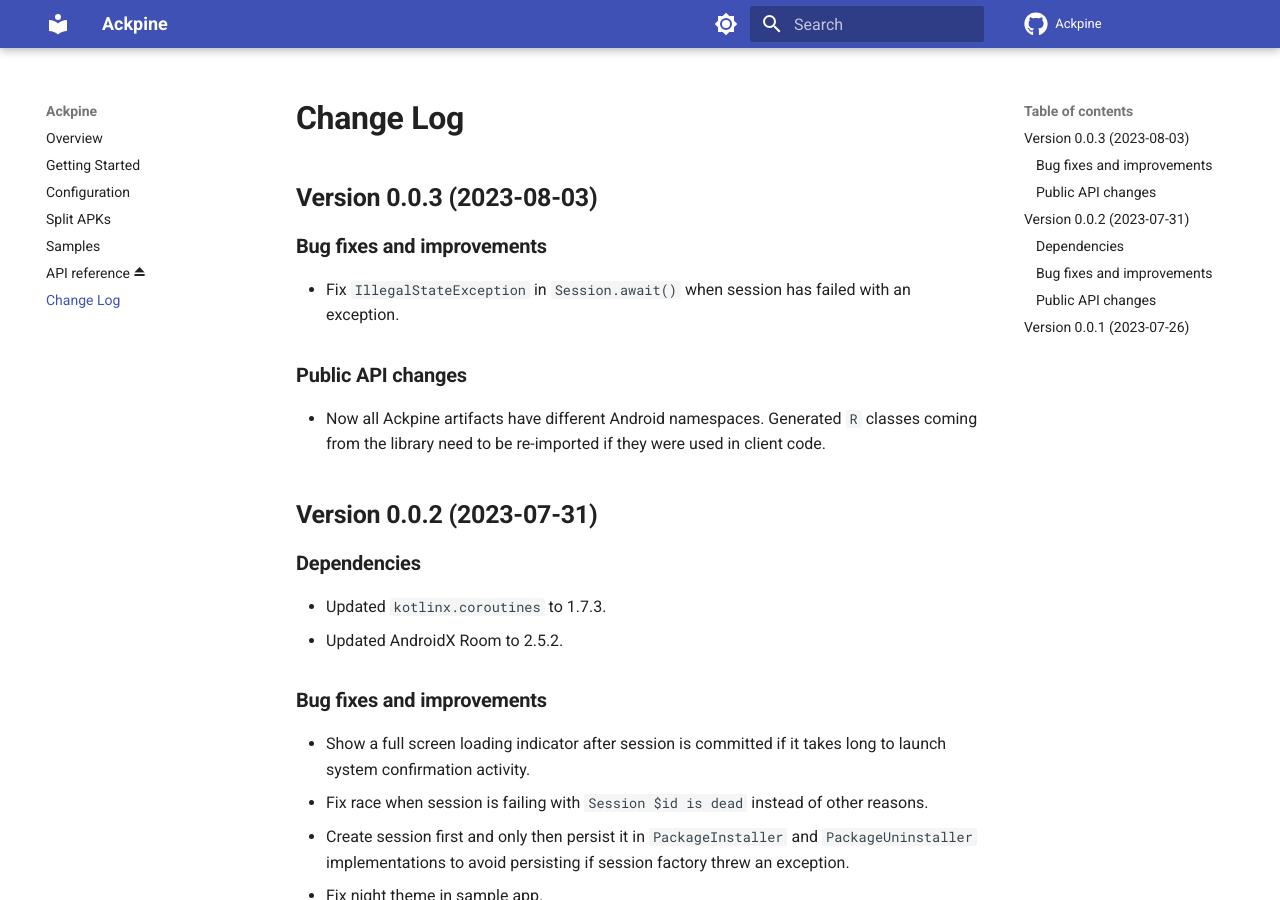
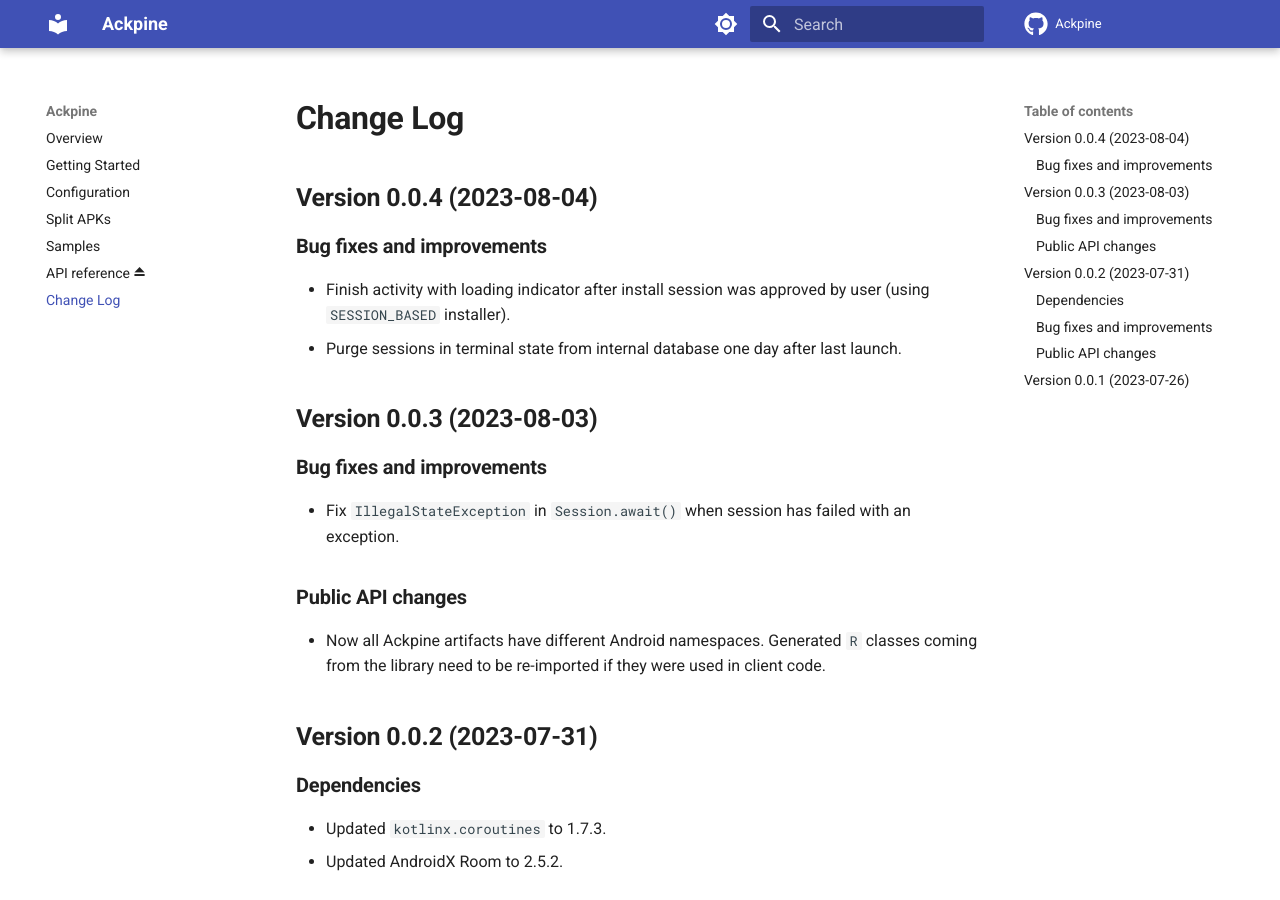
Before and after one commit to solrudev/Ackpine, an MkDocs documentation site: the page built from docs/changelog.md, in a window 1280 px wide and 900 px high. Built offline with MkDocs 1.6.1 and Material for MkDocs 9.7.7, drawn with Linux system fonts in a browser that asks for light colours; comment, search, counter and statistics services are not loaded.

Commit message:
add 0.0.4 version to changelog

```diff
--- a/docs/changelog.md
+++ b/docs/changelog.md
@@ -1,5 +1,13 @@
 Change Log
 ==========
+
+Version 0.0.4 (2023-08-04)
+--------------------------
+
+### Bug fixes and improvements
+
+- Finish activity with loading indicator after install session was approved by user (using `SESSION_BASED` installer).
+- Purge sessions in terminal state from internal database one day after last launch.
 
 Version 0.0.3 (2023-08-03)
 --------------------------
```
